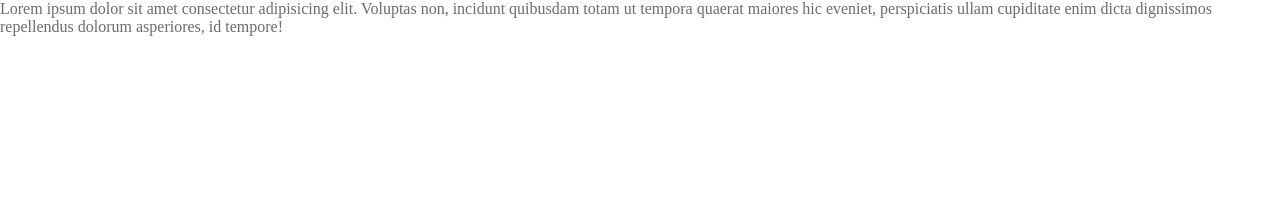
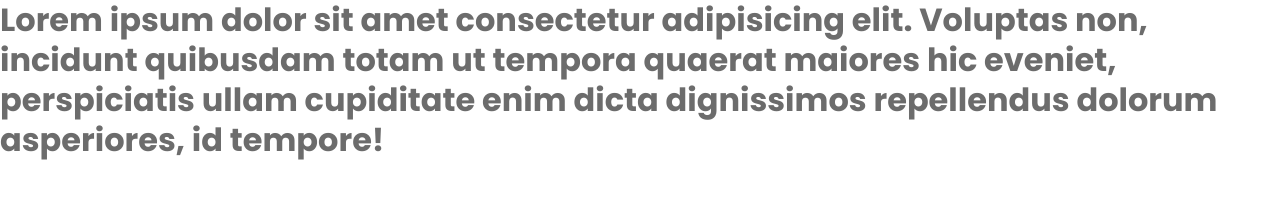
Before and after one commit to marciosykes/Projeto-TravelGram, a plain HTML site: page index.html in a window 1280 px wide. Drawn offline with Linux system fonts and the light colour scheme.

Commit message:
:art: Fonts

```diff
--- a/index.html
+++ b/index.html
@@ -1,10 +1,15 @@
 <!DOCTYPE html>
 <html lang="pt-br">
 <head>
+    <link rel="preconnect" href="https://fonts.googleapis.com">
+    <link rel="preconnect" href="https://fonts.gstatic.com" crossorigin>
+
     <meta charset="UTF-8">
     <meta name="viewport" content="width=device-width, initial-scale=1.0">
     <title>Travelgram | Perfil de viagens</title>
     <link rel="stylesheet" href="./styles/index.css">
+
+    <link href="https://fonts.googleapis.com/css2?family=Poppins:wght@400;700&display=swap" rel="stylesheet">
 </head>
 <body>
     <P>Lorem ipsum dolor sit amet consectetur adipisicing elit. Voluptas non, incidunt quibusdam totam ut tempora quaerat maiores hic eveniet, perspiciatis ullam cupiditate enim dicta dignissimos repellendus dolorum asperiores, id tempore!</P>
--- a/styles/global.css
+++ b/styles/global.css
@@ -12,9 +12,17 @@
     --shape-transparency: #FFFFFF91;
     --text-color-primary: #313131;
     --text-color-secondary: #6C6C6C;
+
+    --font-family: "Poppins", sans-serif;
+    --text: 16px/150% var(--font-family);
+    --text-lg: bold 32px/125% var(--font-family);
+    --text-md: 14px/175% var(--font-family);
+    --text-sm: 12px/175% var(--font-family);
+
 }
 
 body {
+    font: var(--text-lg);
     color: var(--text-color-secondary);
     background-color: var(--background-color);
 }
```
